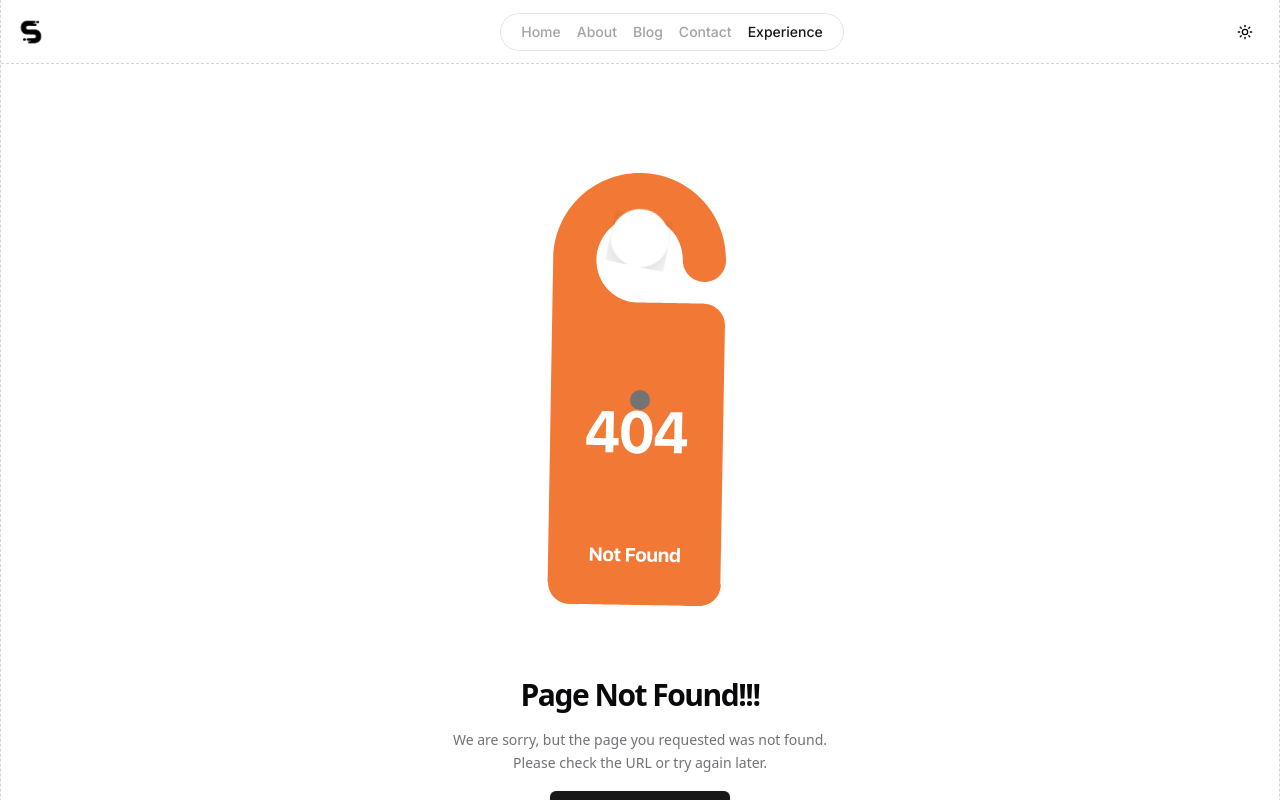
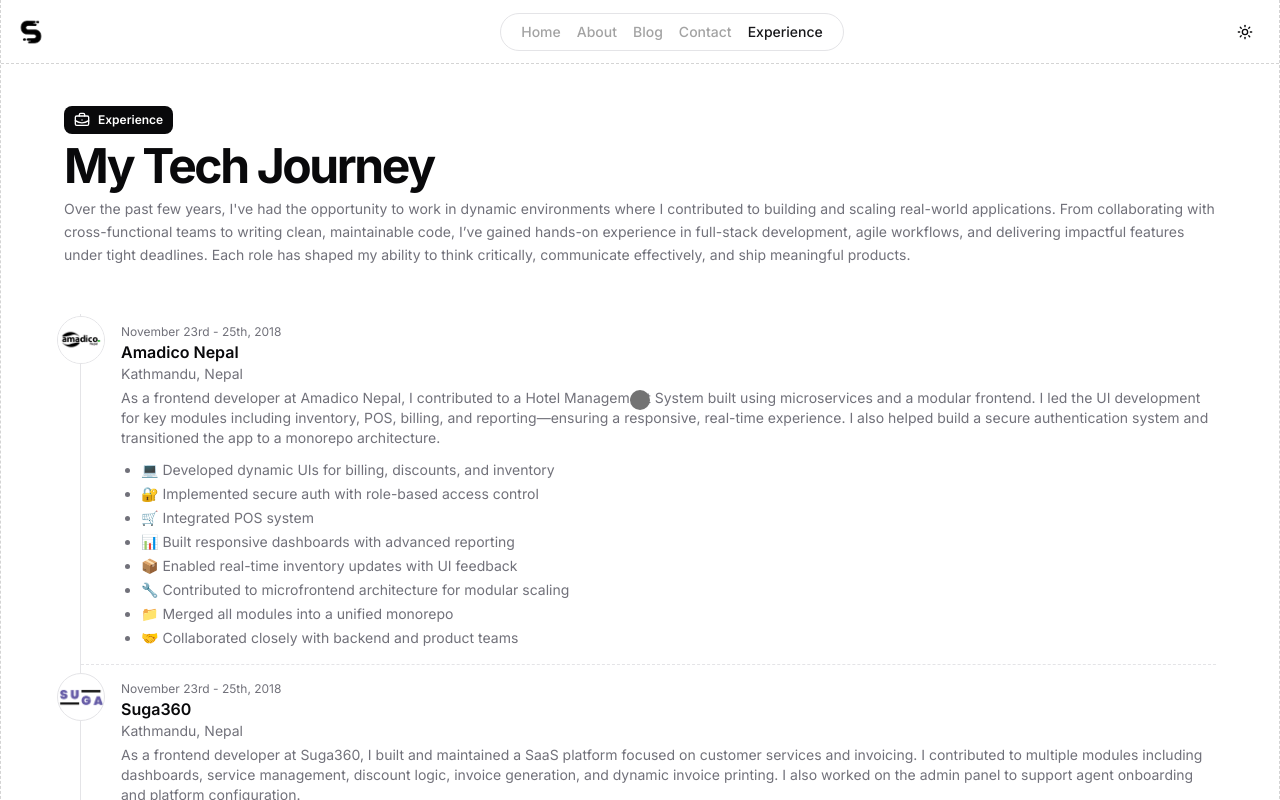
Before and after one commit to SandipGyawali/sandip.dev, a Next.js app: page /experience in a window 1280 px wide. Before the commit this address had no page. Shown: the top 800 px of the page. Built offline with nearby package versions, Linux system fonts and the light colour scheme.

Commit message:
layout fixes

```diff
--- a/src/app/blog/page.tsx
+++ b/src/app/blog/page.tsx
@@ -55,7 +55,7 @@ function Page() {
 
         <Tabs
           defaultValue={blogCategories.values().toArray()?.[0]}
-          className="border-x mt-5 border-dashed max-w-full w-full"
+          className="border-x mt-5 border-dashed border-neutral-300 dark:border-neutral-600 max-w-full w-full"
         >
           {/* Mobile Dropdown */}
           <Select value={selectedCategory} onValueChange={setSelectedCategory}>
@@ -75,7 +75,7 @@ function Page() {
           </Select>
 
           {/* desktop-tab */}
-          <TabsList className="hidden md:block w-full border-b border-dashed p-0 bg-background justify-start border-b rounded-none">
+          <TabsList className="hidden md:block w-full border-b border-dashed border-neutral-300 dark:border-neutral-600 p-0 bg-background justify-start border-b rounded-none">
             {blogCategories
               .values()
               .toArray()
--- /dev/null
+++ b/src/app/experience/page.tsx
@@ -0,0 +1,11 @@
+import Experience from "@/components/Experience";
+
+function Page() {
+  return (
+    <>
+      <Experience />
+    </>
+  );
+}
+
+export default Page;
--- a/src/app/layout.tsx
+++ b/src/app/layout.tsx
@@ -35,7 +35,7 @@ export default function RootLayout({
   children: React.ReactNode;
 }>) {
   return (
-    <html lang="en" suppressHydrationWarning>
+    <html lang="en" suppressHydrationWarning className="">
       <link rel="icon" href="/logo.png" sizes="any" />
       <body
         className={`flex min-h-screen flex-col font-sans md:max-w-7xl lg:mx-auto lg:flex-row ${geistSans.variable} ${geistMono.variable} antialiased`}
--- a/src/app/page.tsx
+++ b/src/app/page.tsx
@@ -16,29 +16,12 @@ function MainPage() {
     <>
       <div className="min-h-screen">
         <Hero />
-
         {/* <About /> */}
-
+        <Experience />
         <ContributionGraph />
-
-        {/* your skills and projects section here.. */}
-        {/* <BentoGrid className="max-w-6xl mx-auto mt-8 px-4 lg:px-4 xl:px-0">
-        {items.map((item, i) => (
-          <BentoGridItem
-            key={i}
-            title={item.title}
-            description={item.description}
-            header={item.header}
-            className={i === 3 || i === 6 ? "md:col-span-2" : ""}
-          />
-        ))}
-      </BentoGrid> */}
-
-        {/* <NewsLetter /> */}
         <BlogSection />
-        <Experience />
+        <Education />
         <ToolBox />
-        <Education />
       </div>
 
       {/* confetti explosion */}
@@ -47,36 +30,4 @@ function MainPage() {
   );
 }
 
-const Skeleton = () => (
-  <div className="flex flex-1 w-full h-full min-h-[6rem] rounded-xl bg-gradient-to-br from-neutral-200 dark:from-neutral-900 dark:to-neutral-800 to-neutral-100"></div>
-);
-const items = [
-  {
-    title: "The Dawn of Innovation",
-    description: "Explore the birth of groundbreaking ideas and inventions.",
-    header: <Skeleton />,
-  },
-  {
-    title: "The Digital Revolution",
-    description: "Dive into the transformative power of technology.",
-    header: <Skeleton />,
-  },
-  {
-    title: "The Art of Design",
-    description: "Discover the beauty of thoughtful and functional design.",
-    header: <Skeleton />,
-  },
-  {
-    title: "The Power of Communication",
-    description:
-      "Understand the impact of effective communication in our lives.",
-    header: <Skeleton />,
-  },
-  {
-    title: "The Pursuit of Knowledge",
-    description: "Join the quest for understanding and enlightenment.",
-    header: <Skeleton />,
-  },
-];
-
 export default MainPage;
--- a/src/components/Experience.tsx
+++ b/src/components/Experience.tsx
@@ -43,28 +43,68 @@ function Experience() {
                 title: "Amadico Nepal",
                 dates: "November 23rd - 25th, 2018",
                 location: "Kathmandu, Nepal",
-                description: "",
+                description: `As a frontend developer at Amadico Nepal, I contributed to a Hotel Management System built using microservices and a modular frontend. I led the UI development for key modules including inventory, POS, billing, and reporting—ensuring a responsive, real-time experience. I also helped build a secure authentication system and transitioned the app to a monorepo architecture.`,
+                links: [],
                 image: "/amadico.png",
                 mlh: "https://s3.amazonaws.com/logged-assets/trust-badge/2019/mlh-trust-badge-2019-white.svg",
-                links: [],
-              },
-              {
-                title: "Yojanasolutions",
-                dates: "November 23rd - 25th, 2018",
-                location: "Kathmandu, Nepal",
-                description: "",
-                image: "/yojanasolutions.svg",
-                mlh: "https://s3.amazonaws.com/logged-assets/trust-badge/2019/mlh-trust-badge-2019-white.svg",
-                links: [],
+                points: [
+                  "💻 Developed dynamic UIs for billing, discounts, and inventory",
+                  "🔐 Implemented secure auth with role-based access control",
+                  "🛒 Integrated POS system",
+                  "📊 Built responsive dashboards with advanced reporting",
+                  "📦 Enabled real-time inventory updates with UI feedback",
+                  "🔧 Contributed to microfrontend architecture for modular scaling",
+                  "📁 Merged all modules into a unified monorepo",
+                  "🤝 Collaborated closely with backend and product teams",
+                ],
               },
               {
                 title: "Suga360",
                 dates: "November 23rd - 25th, 2018",
                 location: "Kathmandu, Nepal",
-                description: "",
+                description: `As a frontend developer at Suga360, I built and maintained a SaaS platform focused on customer services and invoicing. I contributed to multiple modules including dashboards, service management, discount logic, invoice generation, and dynamic invoice printing. I also worked on the admin panel to support agent onboarding and platform configuration.`,
                 image: "/suga360.webp",
                 mlh: "https://s3.amazonaws.com/logged-assets/trust-badge/2019/mlh-trust-badge-2019-white.svg",
                 links: [],
+                points: [
+                  "🧩 Built modular components for services and service categories",
+                  "📊 Designed dashboards for customers and admins",
+                  "💸 Developed checkout flow with discount and invoice logic",
+                  "🖨️ Enabled dynamic invoice generation and printable layouts",
+                  "🧾 Created a settings panel for invoice customization",
+                  "🧑‍💼 Implemented admin tools for agent onboarding and support",
+                  "⚙️ Maintained a scalable SaaS architecture with reusable components",
+                  "🤝 Coordinated with backend team to ensure seamless API integration",
+                ],
+              },
+              // {
+              //   title: "Yojanasolutions",
+              //   dates: "November 23rd - 25th, 2018",
+              //   location: "Kathmandu, Nepal",
+              //   description: "",
+              //   image: "/yojanasolutions.svg",
+              //   mlh: "https://s3.amazonaws.com/logged-assets/trust-badge/2019/mlh-trust-badge-2019-white.svg",
+              //   links: [],
+              // },
+              {
+                title: "Sama Eyebrows Threading",
+                dates: "November 23rd - 25th, 2018",
+                location: "LasVegas, Nevada (Freelance)",
+                description: `Built a fullstack application featuring a dynamic, SEO-friendly landing page using Next.js and Express.js. The project focused on clean UI/UX, fast page loads, and a flexible backend for form submissions, analytics tracking, and content management.`,
+                image: "/sama-eyebrows.png",
+                mlh: "https://s3.amazonaws.com/logged-assets/trust-badge/2019/mlh-trust-badge-2019-white.svg",
+                links: [],
+                points: [
+                  "🚀 Developed a high-performance, SEO-optimized landing page with Next.js",
+                  "🎨 Designed a responsive layout using Tailwind CSS with smooth animations",
+                  "🧠 Integrated Express.js to handle dynamic API routes and form submissions",
+                  "📩 Created a contact form with server-side validation and email delivery",
+                  "📊 Connected backend with analytics events and lead tracking",
+                  "🧾 Enabled admin-editable sections via a simple content management setup",
+                  "🔐 Secured endpoints and protected admin routes using middleware",
+                  "🧩 Modularized components for reusability and maintainability",
+                  "🧪 Wrote tests to ensure endpoint reliability and frontend rendering accuracy",
+                ],
               },
             ].map((val, id) => (
               <BlurFade
@@ -78,6 +118,7 @@ function Experience() {
                   dates={val.dates}
                   image={val.image}
                   links={val.links}
+                  points={val.points}
                 />
               </BlurFade>
             ))}
--- a/src/components/Footer.tsx
+++ b/src/components/Footer.tsx
@@ -31,7 +31,7 @@ const footerSections: FooterSectionInterface[] = [
     links: [
       { href: "/", label: "Home" },
       { href: "/about", label: "About" },
-      { href: "/projects", label: "Projects" },
+      // { href: "/projects", label: "Projects" },
       { href: "/blog", label: "Blog" },
     ],
   },
@@ -67,10 +67,7 @@ const footerSections: FooterSectionInterface[] = [
   },
   {
     title: "Extra",
-    links: [
-      { href: "/changelog", label: "Changelog" },
-      { href: "/links", label: "Links" },
-    ],
+    links: [{ href: "/experience", label: "Experience" }],
   },
 ];
 
--- a/src/components/Hero.tsx
+++ b/src/components/Hero.tsx
@@ -53,7 +53,7 @@ function Hero() {
           />
 
           <p
-            className={`pt-2 pb-4 text-muted-foreground text-sm/relaxed max-w-lg`}
+            className={`pt-2 pb-4 text-muted-foreground font-medium text-sm/relaxed max-w-lg`}
           >
             👋 Hi, I&apos;m a full-stack dev who writes code on both sides of
             the stack so they don&apos;t fight. Frontend? Love it. Backend? Yup.
@@ -72,29 +72,29 @@ function Hero() {
                 target="_blank"
                 className="group"
               >
-                <MdEmail className="size-5 group-hover:text-purple text-muted-foreground hover:text-white transition-all ease-linear duration-100" />
+                <MdEmail className="size-5 group-hover:text-purple text-muted-foreground hover:text-muted-foreground/60 dark:hover:text-white transition-all ease-linear duration-100" />
               </Link>
 
               <Link href="https://github.com/sandipGyawali" target="_blank">
-                <FaGithub className="size-5 group-hover:text-purple text-muted-foreground hover:text-white transition-all ease-linear duration-100" />
+                <FaGithub className="size-5 group-hover:text-purple text-muted-foreground hover:text-muted-foreground/60 dark:hover:text-white transition-all ease-linear duration-100" />
               </Link>
 
               <Link href="https://x.com/SandipGyawali3" target="_blank">
-                <FaTwitter className="size-5 group-hover:text-purple text-muted-foreground hover:text-white transition-all ease-linear duration-100" />
+                <FaTwitter className="size-5 group-hover:text-purple text-muted-foreground hover:text-muted-foreground/60 dark:hover:text-white transition-all ease-linear duration-100" />
               </Link>
 
               <Link
                 href="https://www.linkedin.com/in/sandip-gyawali-615681211/"
                 target="_black"
               >
-                <FaLinkedin className="size-5 group-hover:text-purple text-muted-foreground hover:text-white transition-all ease-linear duration-100" />
+                <FaLinkedin className="size-5 group-hover:text-purple text-muted-foreground hover:text-muted-foreground/60 dark:hover:text-white transition-all ease-linear duration-100" />
               </Link>
 
               <Link
                 href="https://stackoverflow.com/users/21963768/sandip-gyawali"
                 target="_black"
               >
-                <FaStackOverflow className="size-5 group-hover:text-purple text-muted-foreground hover:text-white transition-all ease-linear duration-100" />
+                <FaStackOverflow className="size-5 group-hover:text-purple text-muted-foreground hover:text-muted-foreground/60 dark:hover:text-white transition-all ease-linear duration-100" />
               </Link>
             </div>
           </div>
--- a/src/components/Navbar.tsx
+++ b/src/components/Navbar.tsx
@@ -11,7 +11,6 @@ import { useEffect, useState } from "react";
 import { Dialog, DialogContent, DialogTrigger } from "@/components/ui/dialog";
 import { Button } from "./ui/button";
 import { AlignLeft } from "lucide-react";
-import { BorderBeam } from "./magicui/border-beam";
 
 type NavigationLink = {
   name: string;
--- a/src/components/ui/Experience-Card.tsx
+++ b/src/components/ui/Experience-Card.tsx
@@ -2,6 +2,7 @@ import { inter } from "@/app/fonts/fonts";
 import { Avatar, AvatarFallback, AvatarImage } from "@/components/ui/avatar";
 import { Badge } from "@/components/ui/badge";
 import Link from "next/link";
+import { v4 as uuid } from "uuid";
 
 interface Props {
   title: string;
@@ -14,6 +15,7 @@ interface Props {
     title: string;
     href: string;
   }[];
+  points?: string[];
 }
 
 export function ExperienceCard({
@@ -23,7 +25,10 @@ export function ExperienceCard({
   location,
   image,
   links,
+  points,
 }: Props) {
+  console.log(points);
+
   return (
     <li className={`relative ml-10 py-4 ${inter.className}`}>
       <div className="absolute -left-16 top-2 flex items-center justify-center bg-white rounded-full">
@@ -45,6 +50,13 @@ export function ExperienceCard({
             {description}
           </span>
         )}
+        {points && points.length > 0 && (
+          <ul className="list-disc pl-5 text-sm text-muted-foreground space-y-1 mt-2 prose dark:prose-invert">
+            {points?.map((point: string) => (
+              <li key={uuid()}>{point}</li>
+            ))}
+          </ul>
+        )}
       </div>
       {links && links.length > 0 && (
         <div className="mt-2 flex flex-row flex-wrap items-start gap-2">
```
Also changed, not shown: public/sama-eyebrows.png (added).
